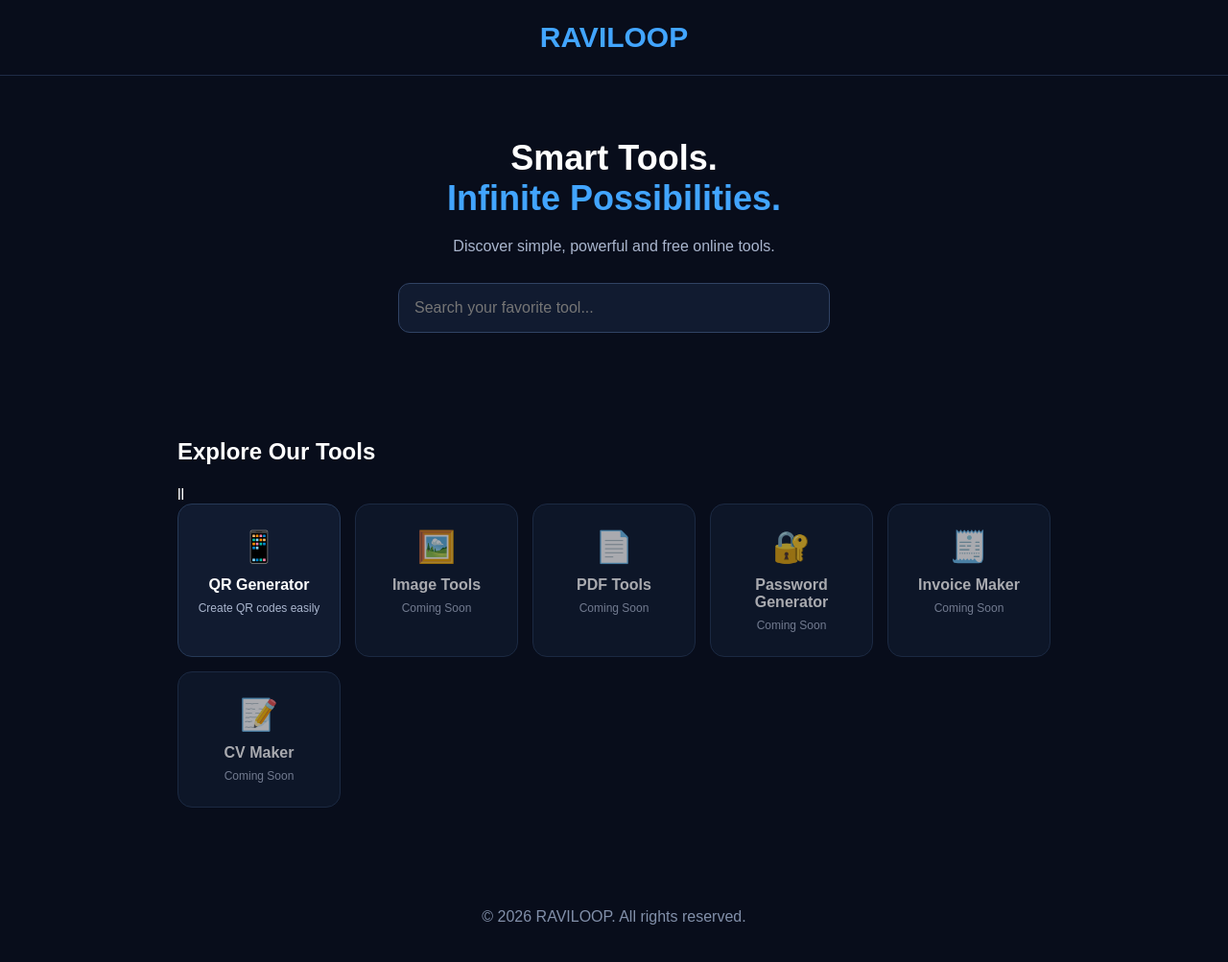
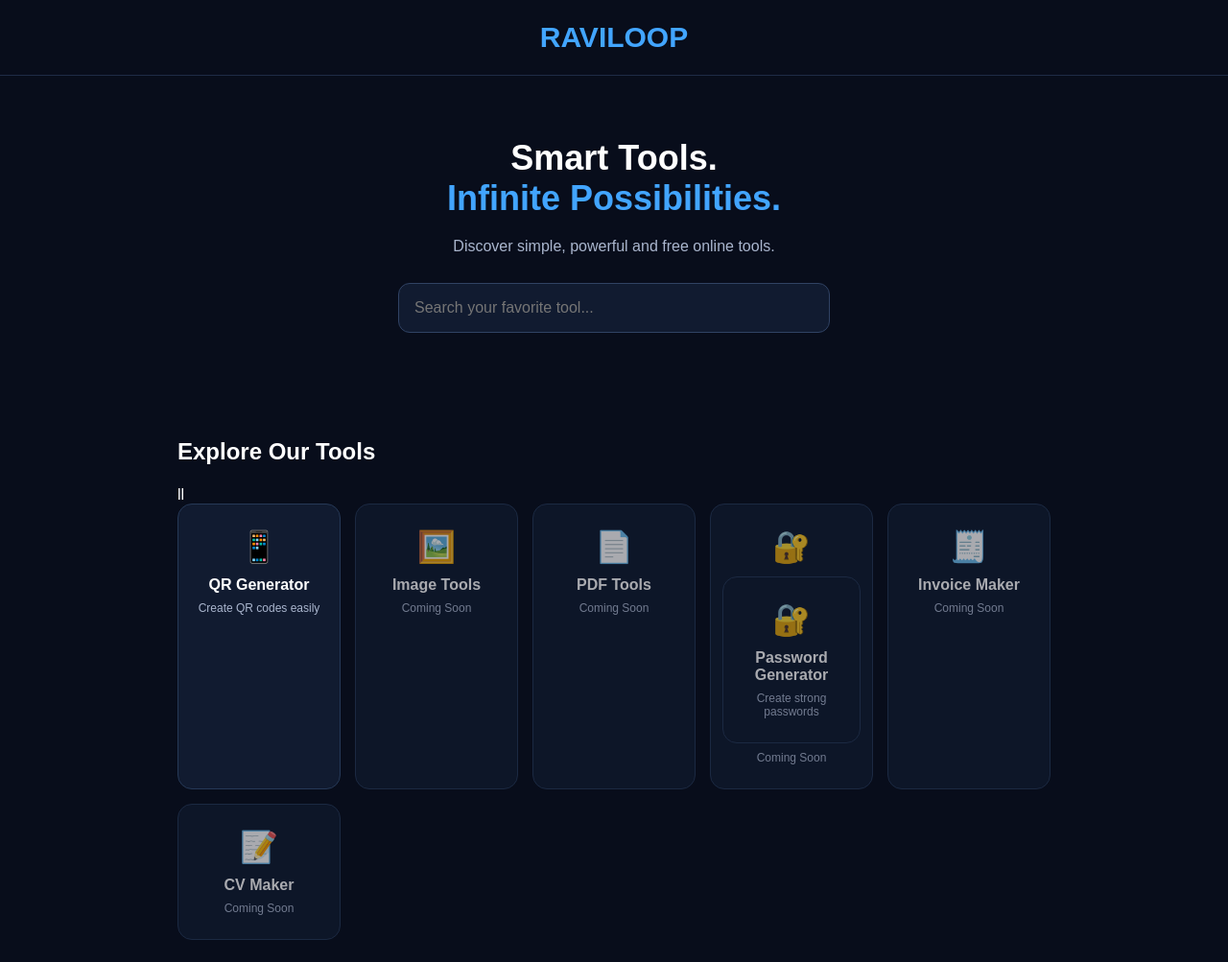
Before and after one commit to Esakhab/raviloop, a plain HTML site: page index.html in a window 1280 px wide. Shown: the top 1003 px of the page at 96% size. Drawn offline with Linux system fonts and the light colour scheme.

Commit message:
Enhance Password Generator card with link and text
Updated the Password Generator card to include a link and description.

```diff
--- a/index.html
+++ b/index.html
@@ -184,7 +184,11 @@ footer {
 
     <div class="card coming">
       <div class="emoji">🔐</div>
-      <h3>Password Generator</h3>
+      <a href="https://esakhab.github.io/raviloop/password-generator.html" class="card">
+  <div class="emoji">🔐</div>
+  <h3>Password Generator</h3>
+  <p>Create strong passwords</p>
+      </a>
       <p>Coming Soon</p>
     </div>
 
```
